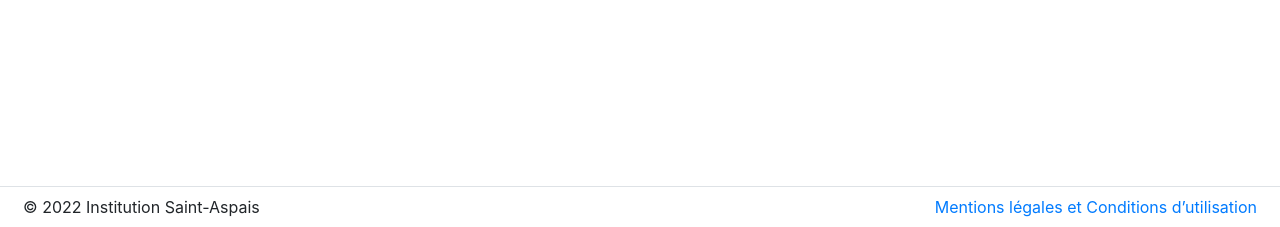
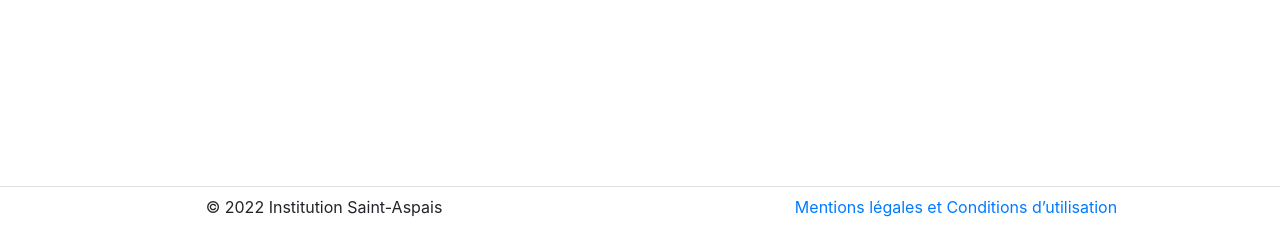
Before and after one commit to Le-trio-malefique/Projet_note_de_frais, a PHP site: page / in a window 1280 px wide. Shown: the part 573-800 px from the top of the page. Run offline with PHP 8.4, Linux system fonts and the light colour scheme; some libraries are stand-ins or nearby versions.

Commit message:
footer final

```diff
--- a/vue/pied.php
+++ b/vue/pied.php
@@ -1,5 +1,13 @@
     <div class="row p-2 m-0 bg-white border-top fixed-bottom">
-        <div class = "col-md-6 text-left"> © 2022 Institution Saint-Aspais </div>
-        <div class = "col-md-6 text-right"> <a target="_blank"href="https://institutionsaintaspais.fr/conditions-dutilisation/">Mentions légales et Conditions d’utilisation</a></div>
+        <div class = "col-md-6 text-left">
+            <div class="text-center">
+                © 2022 Institution Saint-Aspais
+            </div>
+        </div>
+        <div class = "col-md-6 text-right">
+            <div class="text-center">
+                <a target="_blank"href="https://institutionsaintaspais.fr/conditions-dutilisation/">Mentions légales et Conditions d’utilisation</a>
+            </div>
+        </div>
     </div>
 </div>
```
